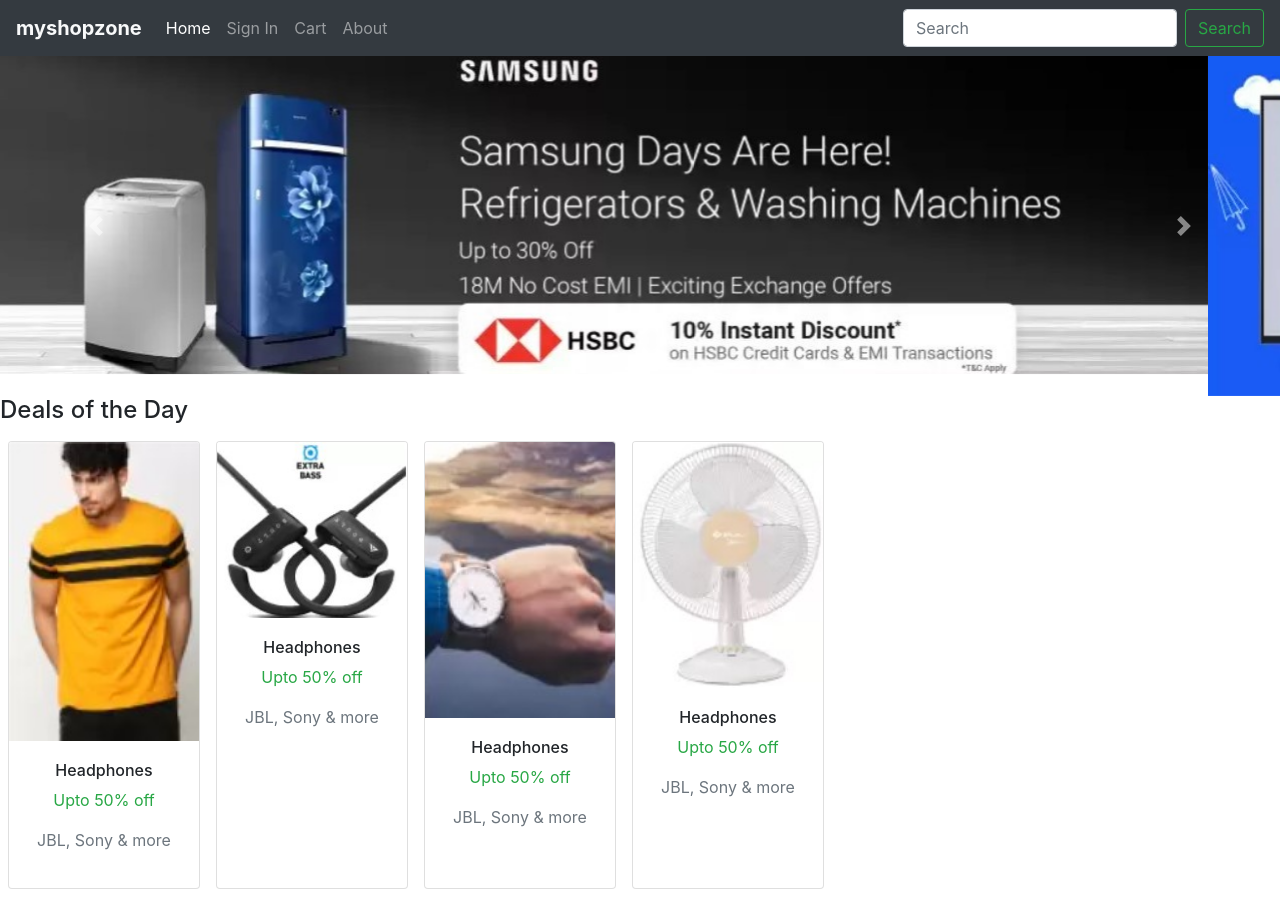
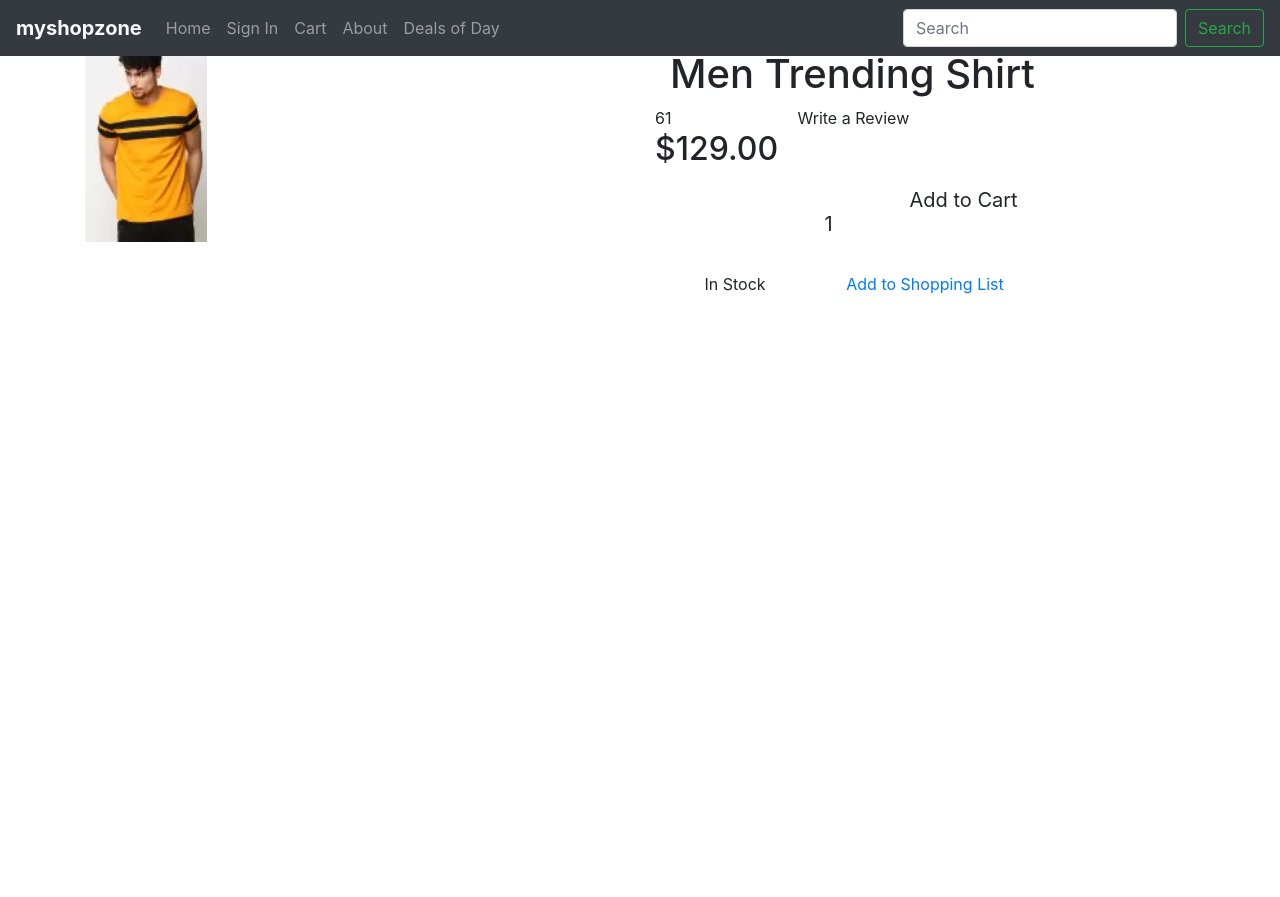
Before and after one commit to pankajdahiya008/myshopzone, a React (Create React App) app: page /Shirt in a window 1280 px wide. After the commit the page ends 800 px from the top, so only its background shows below. Built offline with nearby package versions, Linux system fonts and the light colour scheme.

Commit message:
added product page, fixed-top navbar, router links

```diff
--- a/src/App.css
+++ b/src/App.css
@@ -1,38 +1,3 @@
-.App {
-  text-align: center;
-}
-
-.App-logo {
-  height: 40vmin;
-  pointer-events: none;
-}
-
-@media (prefers-reduced-motion: no-preference) {
-  .App-logo {
-    animation: App-logo-spin infinite 20s linear;
-  }
-}
-
-.App-header {
-  background-color: #282c34;
-  min-height: 100vh;
-  display: flex;
-  flex-direction: column;
-  align-items: center;
-  justify-content: center;
-  font-size: calc(10px + 2vmin);
-  color: white;
-}
-
-.App-link {
-  color: #61dafb;
-}
-
-@keyframes App-logo-spin {
-  from {
-    transform: rotate(0deg);
-  }
-  to {
-    transform: rotate(360deg);
-  }
-}
+    body{
+        padding-top:50px;
+    }
--- a/src/App.js
+++ b/src/App.js
@@ -1,16 +1,20 @@
 import React from 'react';
+import { BrowserRouter as Router, Route, Link } from "react-router-dom";
 import './App.css';
 import Navbar from './components/Navbar';
-import Slider from './components/Slider';
-import Deals from './components/Deals';
-function App() {
-  return (
-    <div className="App">
-      <Navbar />
-      <Slider />
-      <Deals />
-      </div>
-  );
+import Shirt from './components/Shirt';
+
+import Home from './components/Home';
+export default class App extends React.Component {
+  render() {
+    return (
+      <Router>
+        <div className="App">
+            <Navbar />
+          <Route path="/" exact component={Home} />
+          <Route path="/Shirt" exact component={Shirt} />
+        </div>
+      </Router>
+    );
+  }
 }
-
-export default App;
--- a/src/components/Deals.js
+++ b/src/components/Deals.js
@@ -1,6 +1,6 @@
 import React from 'react'
 
-export default class Slider extends React.Component {
+export default class Deals extends React.Component {
     render() {
         return (
             <div className="container-fluid">
@@ -11,10 +11,10 @@
                 <div class="card m-2" style={{ width: 12 + 'rem' }}>
                     <img class="card-img-top" src="d1.jpg" alt="Unavailable"></img>
                         <div class="card-body">
-                            <h6>Headphones</h6>
+                            <h6>Shirt</h6>
                             <p class="text-success">Upto 50% off</p>
                             <p class="card-text text-secondary">JBL, Sony & more</p>
-                            <a href="#" class="stretched-link"></a>
+                            <a href="/Shirt" class="stretched-link"></a>
                     </div>
                 </div>
                     <div class="card m-2" style={{ width: 12 + 'rem' }}>
@@ -29,7 +29,7 @@
                     <div class="card m-2" style={{ width: 12 + 'rem' }}>
                         <img class="card-img-top" src="d3.jpg" alt="Unavailable"></img>
                         <div class="card-body">
-                            <h6>Headphones</h6>
+                            <h6>Watch</h6>
                             <p class="text-success">Upto 50% off</p>
                             <p class="card-text text-secondary">JBL, Sony & more</p>
                             <a href="#" class="stretched-link"></a>
@@ -38,7 +38,7 @@
                     <div class="card m-2" style={{ width: 12 + 'rem' }}>
                         <img class="card-img-top" src="d4.jpg" alt="Unavailable"></img>
                         <div class="card-body">
-                            <h6>Headphones</h6>
+                            <h6>Fan</h6>
                             <p class="text-success">Upto 50% off</p>
                             <p class="card-text text-secondary">JBL, Sony & more</p>
                             <a href="#" class="stretched-link"></a>
--- /dev/null
+++ b/src/components/Home.js
@@ -0,0 +1,13 @@
+import React from 'react'
+import Slider from './Slider';
+import Deals from './Deals';
+export default class Home extends React.Component {
+    render() {
+        return (
+            <div>
+                <Slider />
+                <Deals />
+            </div>
+        )
+    }
+}
--- a/src/components/Navbar.js
+++ b/src/components/Navbar.js
@@ -1,10 +1,10 @@
 import React from 'react'
-
+import { BrowserRouter as Router, Route, Link } from "react-router-dom";
 export default class Navbar extends React.Component{
     render() {
         return (
-          <div>
-                <nav class="navbar navbar-expand-md navbar-dark bg-dark">
+            <div class="fixed-top p-40px">
+                <nav class="navbar fixed-top pt-40px navbar-expand-md navbar-dark bg-dark">
                     <a class="navbar-brand text-light font-weight-bold" href="/">myshopzone</a>
                     <button class="navbar-toggler" type="button" data-toggle="collapse" data-target="#navbarCollapse" aria-controls="navbarCollapse" aria-expanded="false" aria-label="Toggle navigation">
                         <span class="navbar-toggler-icon"></span>
@@ -12,18 +12,11 @@
                     <div class="collapse navbar-collapse" id="navbarCollapse">
 
                         <ul class="navbar-nav mr-auto">
-                            <li class="nav-item active">
-                                <a class="nav-link" href="/home">Home <span class="sr-only">(current)</span></a>
-                            </li>
-                            <li class="nav-item">
-                                <a class="nav-link" href="/signin">Sign In</a>
-                            </li>
-                            <li class="nav-item">
-                                <a class="nav-link" href="/cart">Cart</a>
-                            </li>
-                            <li class="nav-item">
-                                <a class="nav-link" href="/about">About</a>
-                            </li>
+                            <Link to="/" className="nav-link">Home</Link>
+                            <Link to="/signin" className="nav-link">Sign In</Link>
+                            <Link to="/cart" className="nav-link">Cart</Link>
+                            <Link to="/about" className="nav-link">About</Link>
+                            <Link to="/deals" className="nav-link">Deals of Day</Link>
                         </ul>
                         <form class="form-inline mt-2 mt-md-0">
                             <input class="form-control mr-sm-2" type="text" placeholder="Search" aria-label="Search"></input>
--- /dev/null
+++ b/src/components/Shirt.js
@@ -0,0 +1,67 @@
+import React from 'react'
+
+export default class Shirt extends React.Component {
+    render() {
+        return (
+            <div class="container" id="product-section">
+                <div class="row">
+                    <div class="col-md-6">
+                        <img src="d1.jpg" alt="Unavailable" class="image-responsive" />
+                    </div>
+                    <div class="col-md-6">
+                        <div class="col-md-12">
+                            <h1>Men Trending Shirt</h1>
+                        </div>
+                        <div class="row">
+                            <div class="col-md-3">
+                                <span class="sr-only">Four out of Five Stars</span>
+                                <span class="glyphicon glyphicon-star" aria-hidden="true"></span>
+                                <span class="glyphicon glyphicon-star" aria-hidden="true"></span>
+                                <span class="glyphicon glyphicon-star" aria-hidden="true"></span>
+                                <span class="glyphicon glyphicon-star" aria-hidden="true"></span>
+                                <span class="glyphicon glyphicon-star-empty" aria-hidden="true"></span>
+                                <span class="label label-success">61</span>
+                            </div>
+                            <div class="col-md-3">
+                                <span class="monospaced">Write a Review</span>
+                            </div>
+
+                        </div>
+                        <div class="row">
+                            <div class="col-md-12 bottom-rule">
+                                <h2 class="product-price">$129.00</h2>
+                            </div>
+                        </div>
+
+                        <div class="row add-to-cart">
+                            <div class="col-md-5 product-qty">
+                                <span class="btn btn-default btn-lg btn-qty">
+                                    <span class="glyphicon glyphicon-plus" aria-hidden="true"></span>
+                                </span>
+                                <input class="btn btn-default btn-lg btn-qty" value="1" />
+                                <span class="btn btn-default btn-lg btn-qty">
+                                    <span class="glyphicon glyphicon-minus" aria-hidden="true"></span>
+                                </span>
+                            </div>
+                            <div class="col-md-4">
+                                <button class="btn btn-lg btn-brand btn-full-width">
+                                    Add to Cart
+  </button>
+                            </div>
+                        </div>
+
+                        <div class="row">
+                            <div class="col-md-4 text-center">
+                                <span class="monospaced">In Stock</span>
+                            </div>
+                            <div class="col-md-4 col-md-offset-1 text-center">
+                                <a class="monospaced" href="#">Add to Shopping List</a>
+                            </div>
+                        </div>
+                    </div>
+
+                </div>
+            </div>
+        )
+    }
+}
```
